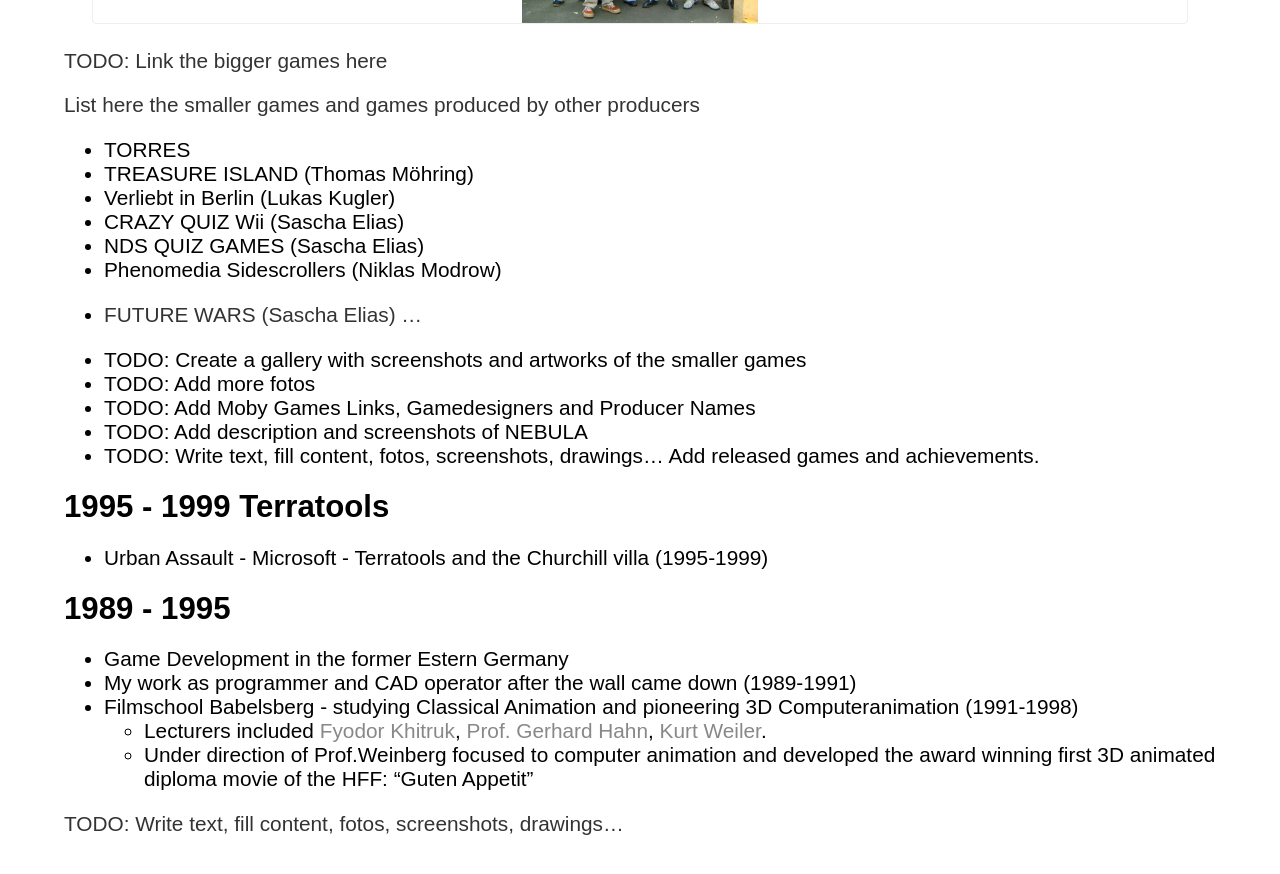
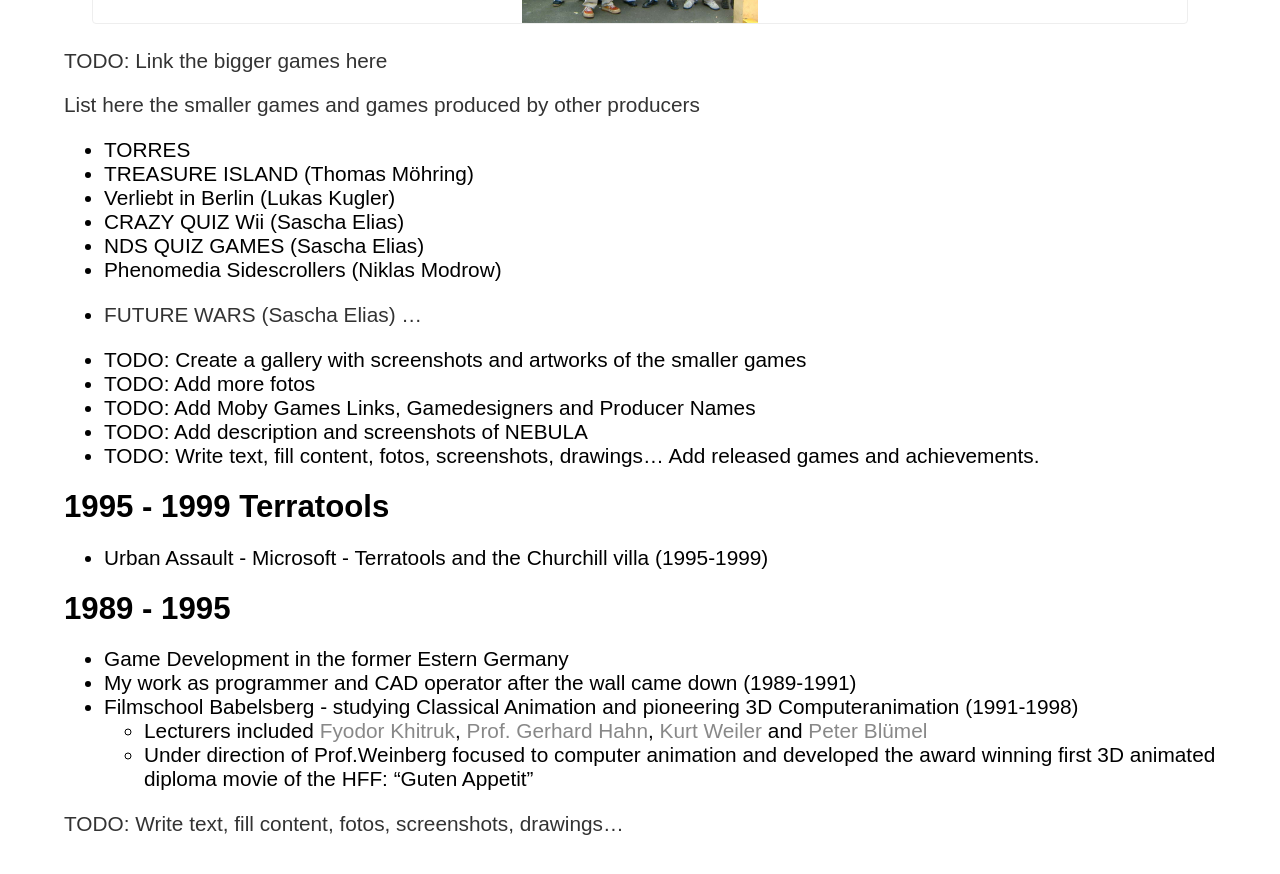
Before and after one commit to gebirgsbernd/gebirgsbernd.github.io, a Jekyll site: the page built from z_aboutme/_posts/1989-01-01-old.md, in a window 1280 px wide and 900 px high, scrolled down 1849 px. Shown: the top 874 px of the window. Built offline with Jekyll 4.4.1, drawn with Linux system fonts in a browser that asks for light colours; some web fonts are replaced.

Commit message:
Peter Blümel sei Ehre

```diff
--- a/z_aboutme/_posts/1989-01-01-old.md
+++ b/z_aboutme/_posts/1989-01-01-old.md
@@ -107,7 +107,7 @@
 * Game Development in the former Estern Germany
 * My work as programmer and CAD operator after the wall came down  (1989-1991)
 * Filmschool Babelsberg - studying Classical Animation and pioneering 3D Computeranimation (1991-1998)
-    * Lecturers included  [Fyodor Khitruk](https://ru.wikipedia.org/wiki/%D0%A5%D0%B8%D1%82%D1%80%D1%83%D0%BA,_%D0%A4%D1%91%D0%B4%D0%BE%D1%80_%D0%A1%D0%B0%D0%B2%D0%B5%D0%BB%D1%8C%D0%B5%D0%B2%D0%B8%D1%87),  [Prof. Gerhard Hahn](https://de.wikipedia.org/wiki/Gerhard_Hahn_(Regisseur)), [Kurt Weiler](https://de.wikipedia.org/wiki/Kurt_Weiler).
+    * Lecturers included  [Fyodor Khitruk](https://ru.wikipedia.org/wiki/%D0%A5%D0%B8%D1%82%D1%80%D1%83%D0%BA,_%D0%A4%D1%91%D0%B4%D0%BE%D1%80_%D0%A1%D0%B0%D0%B2%D0%B5%D0%BB%D1%8C%D0%B5%D0%B2%D0%B8%D1%87),  [Prof. Gerhard Hahn](https://de.wikipedia.org/wiki/Gerhard_Hahn_(Regisseur)), [Kurt Weiler](https://de.wikipedia.org/wiki/Kurt_Weiler) and [Peter Blümel](https://www.diaf.de/personalie/animationsfilm-als-zweites-zeitgefuehl-peter-bluemel-verstorben/)
     * Under direction of Prof.Weinberg focused to computer animation and developed the award winning first 3D animated diploma movie of the HFF: "Guten Appetit"
 
 
```
Also changed, not shown: 2 other files.
